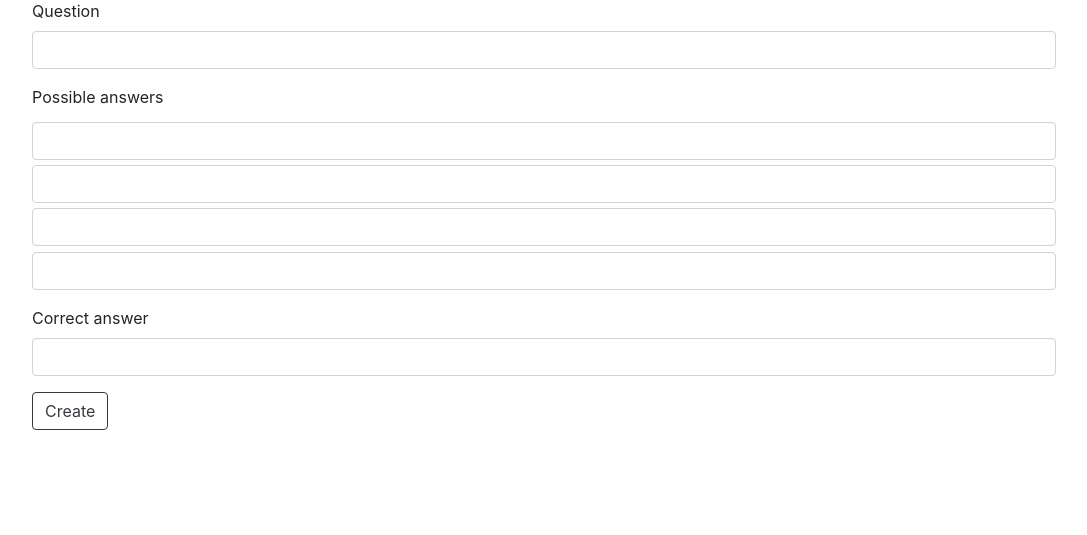
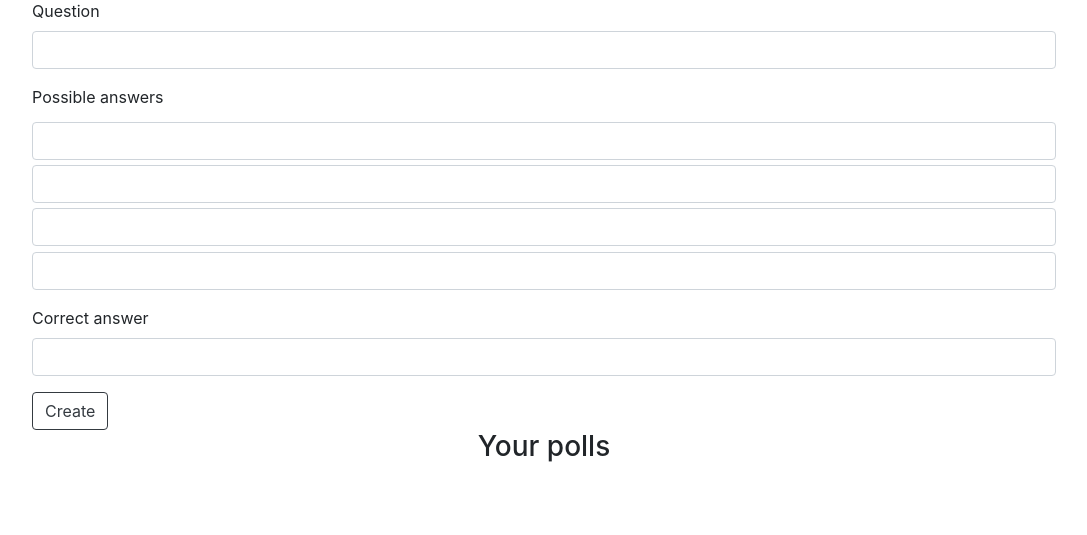
Before and after one commit to uncleSlayer/gigapoller, a Flask app: template app/templates/home.html in a window 1280 px wide. Shown: the part 111-646 px from the top of the page, without its empty margins (96-1183 px from the left). Run offline with Flask 3, Linux system fonts and the light colour scheme; the template is opened without the code that fills it, so the values that code supplies are empty.

Commit message:
polls added in homepage

```diff
--- a/app/static/styles/home.css
+++ b/app/static/styles/home.css
@@ -12,3 +12,11 @@
 .possible-answer-group > input{
     margin-top: 0.5%;
 }
+
+.allpolls-container-ul > li{
+    text-align: start;
+}
+
+.allpolls-container-ul{
+    padding: 0;
+}
--- a/app/templates/home.html
+++ b/app/templates/home.html
@@ -32,6 +32,16 @@
         </div>
         <button type="button" class="btn btn-outline-dark create-poll">Create</button>
     </form>
+    <div class="allpolls-container">
+        <h3>Your polls</h3>
+        <div class="">
+            <ul class="allpolls-container-ul list-group list-group-flush">
+                {% for poll in polls %}
+                <li class="list-group-item"><p>{{ poll.question }}</p></li>
+                {% endfor %}
+            </ul>
+        </div>
+    </div>
 </div>
 {% endblock %}
 
```
Also changed, not shown: app/api/api.py (+8 -1 lines).
